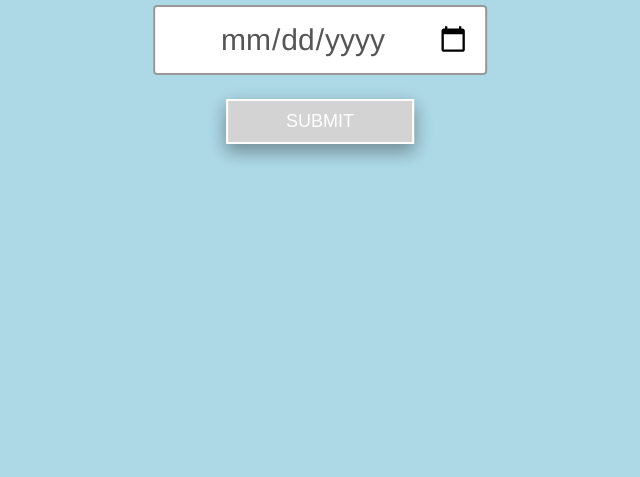
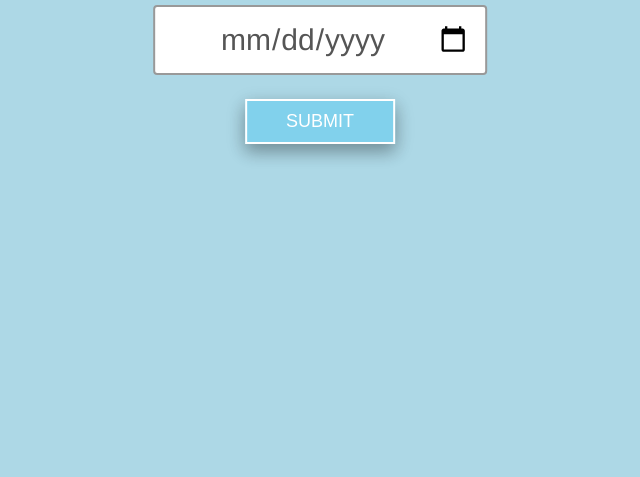
Before and after one commit to CraigRodrigues/weeks-until, a plain HTML site: page index.html in a window 1280 px wide. Shown: the part 323-800 px from the top of the page, without its empty margins (320-960 px from the left). Drawn offline with Linux system fonts and the light colour scheme.

Commit message:
Changed submit button styling and fixed relative width to fixed pixels

```diff
--- a/index.html
+++ b/index.html
@@ -64,13 +64,14 @@
 
   button {
     outline: none;
-    width: 50%;
+    width: 150px;
     padding: 10px 25px;
     text-decoration: none;
     margin: 4px 2px;
     cursor: pointer;
     font-size: 18px;
-    background-color: lightgray;
+    font-weight: 100;
+    background-color: #81D1EC;
     border: 2px solid white;
     color: white;
     box-shadow: 0 8px 16px 0 rgba(0,0,0,0.2), 0 6px 20px 0 rgba(0,0,0,0.19);
```
